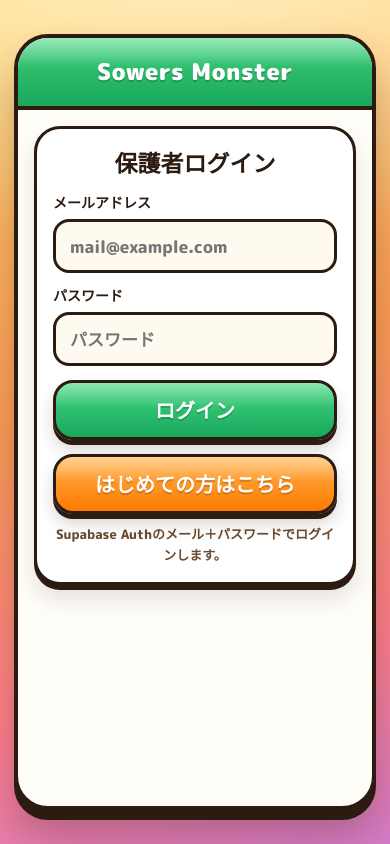
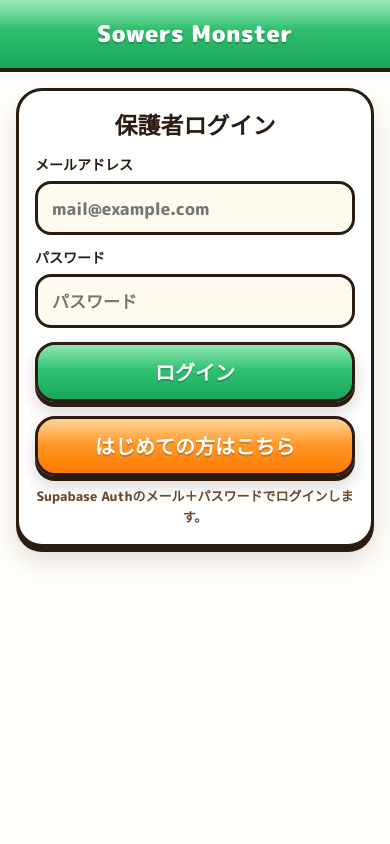
Before and after one commit to sowers-keita/sowers-monster, a Next.js app: page /login in a window 390 px wide. Built offline with nearby package versions, Linux system fonts and the light colour scheme; no server answers.

Commit message:
Add files via upload

```diff
--- a/app/globals.css
+++ b/app/globals.css
@@ -445,6 +445,26 @@ button:active {
   }
 }
 
+/* ===== スマホはフル画面（枠の中に枠…をやめる） ===== */
+@media (max-width: 480px) {
+  .page {
+    padding: 0;
+    align-items: stretch;
+  }
+  .phone {
+    max-width: 100%;
+    min-height: 100vh;
+    border: none;
+    border-radius: 0;
+    box-shadow: none;
+  }
+  .bottom-nav {
+    width: calc(100% - 16px);
+    max-width: 100%;
+    bottom: 8px;
+  }
+}
+
 @media (prefers-reduced-motion: reduce) {
   .monster-walker,
   .monster-hopper,
```
